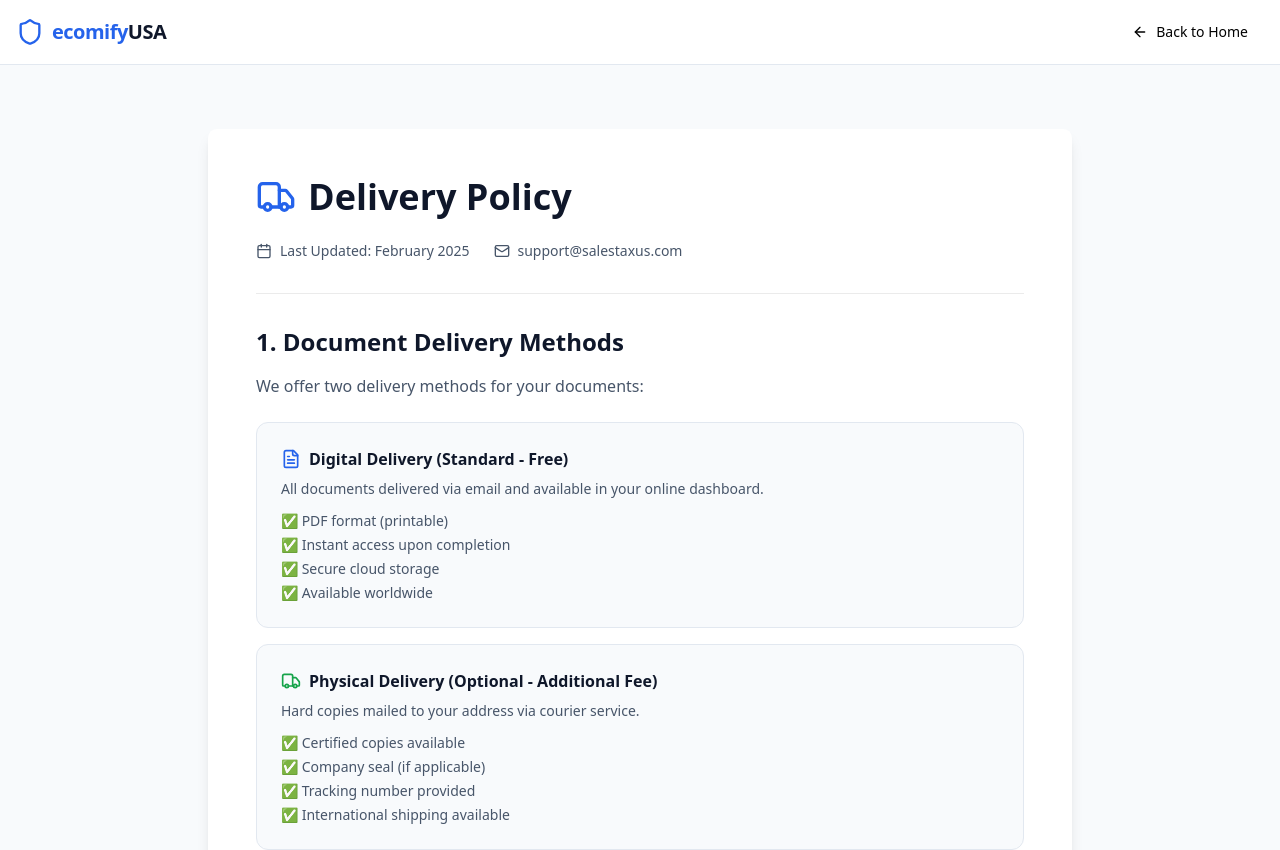
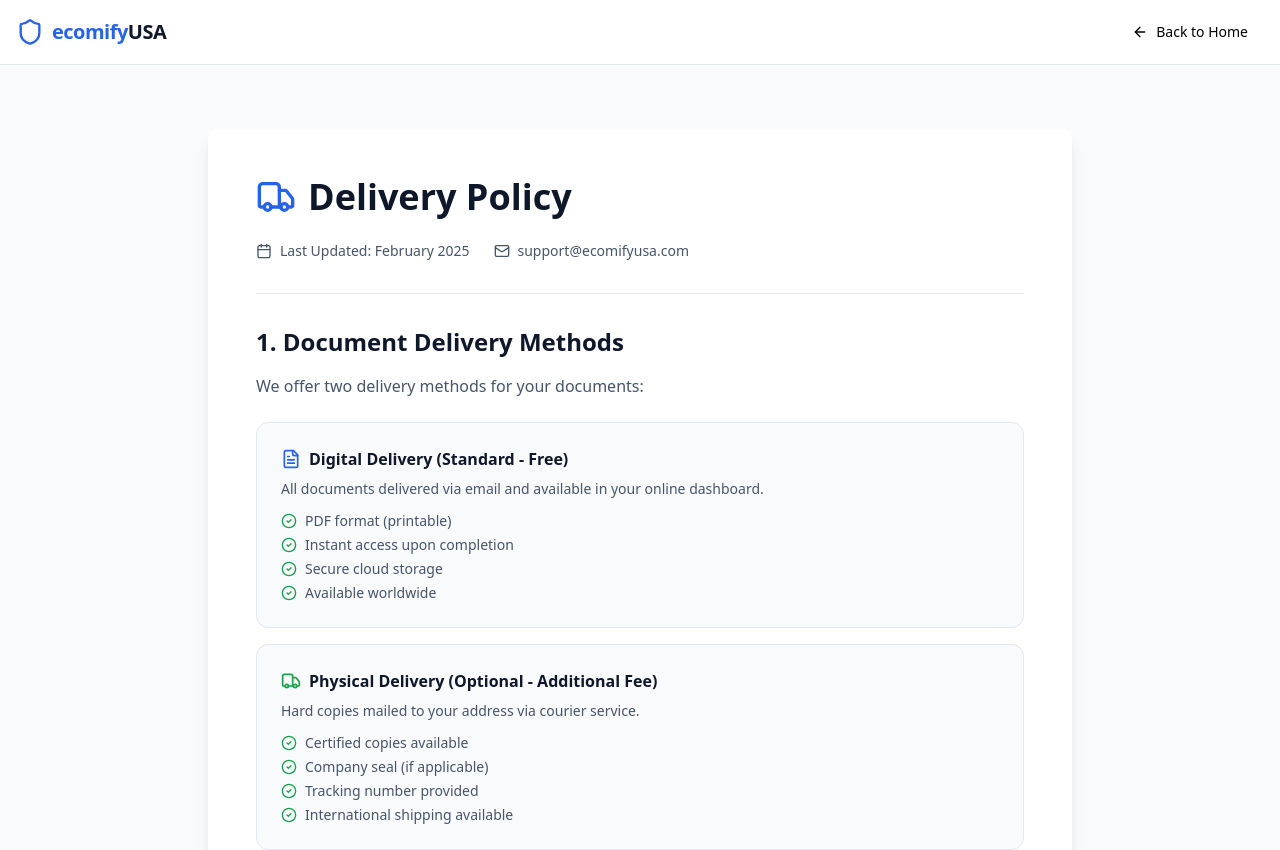
Before and after one commit to rawal7860/ecomifyUSA, a Next.js app: page /delivery-policy in a window 1280 px wide. Shown: the top 850 px of the page. Built offline with nearby package versions, Linux system fonts and the light colour scheme.

Commit message:
Edit /src/pages/delivery-policy.tsx

```diff
--- a/src/pages/delivery-policy.tsx
+++ b/src/pages/delivery-policy.tsx
@@ -1,18 +1,19 @@
 import React from "react";
 import Link from "next/link";
 import { useRouter } from "next/router";
-import { Building2, ArrowLeft, Truck, Mail, Calendar, Shield, Clock, FileText } from "lucide-react";
+import { Building2, ArrowLeft, Truck, Mail, Calendar, Shield, Clock, FileText, CheckCircle2 } from "lucide-react";
 import { Button } from "@/components/ui/button";
 import { Card, CardContent } from "@/components/ui/card";
 import { SEO } from "@/components/SEO";
 import Logo from "@/components/Logo";
+import Footer from "@/components/Footer";
 
 export default function DeliveryPolicyPage() {
     const router = useRouter();
 
     return (
         <>
-            <SEO title="Delivery Policy - Salestaxus LLC" description="Document delivery methods, processing times, and shipping information." />
+            <SEO title="Delivery Policy - ecomifyUSA" description="Document delivery methods, processing times, and shipping information." />
             <div className="min-h-screen bg-slate-50">
                 {/* Header */}
                 <header className="bg-white border-b border-slate-200 sticky top-0 z-50">
@@ -41,7 +42,7 @@ export default function DeliveryPolicyPage() {
                                 </div>
                                 <div className="flex items-center gap-2">
                                     <Mail className="w-4 h-4" />
-                                    <a href="mailto:support@salestaxus.com" className="hover:text-blue-600">support@salestaxus.com</a>
+                                    <a href="mailto:support@ecomifyusa.com" className="hover:text-blue-600">support@ecomifyusa.com</a>
                                 </div>
                             </div>
 
@@ -57,10 +58,10 @@ export default function DeliveryPolicyPage() {
                                         </h4>
                                         <p className="text-slate-600 text-sm mb-3">All documents delivered via email and available in your online dashboard.</p>
                                         <ul className="text-slate-600 text-sm space-y-1">
-                                            <li>✅ PDF format (printable)</li>
-                                            <li>✅ Instant access upon completion</li>
-                                            <li>✅ Secure cloud storage</li>
-                                            <li>✅ Available worldwide</li>
+                                            <li className="flex items-center gap-2"><CheckCircle2 className="w-4 h-4 text-green-600" /> PDF format (printable)</li>
+                                            <li className="flex items-center gap-2"><CheckCircle2 className="w-4 h-4 text-green-600" /> Instant access upon completion</li>
+                                            <li className="flex items-center gap-2"><CheckCircle2 className="w-4 h-4 text-green-600" /> Secure cloud storage</li>
+                                            <li className="flex items-center gap-2"><CheckCircle2 className="w-4 h-4 text-green-600" /> Available worldwide</li>
                                         </ul>
                                     </div>
 
@@ -71,10 +72,10 @@ export default function DeliveryPolicyPage() {
                                         </h4>
                                         <p className="text-slate-600 text-sm mb-3">Hard copies mailed to your address via courier service.</p>
                                         <ul className="text-slate-600 text-sm space-y-1">
-                                            <li>✅ Certified copies available</li>
-                                            <li>✅ Company seal (if applicable)</li>
-                                            <li>✅ Tracking number provided</li>
-                                            <li>✅ International shipping available</li>
+                                            <li className="flex items-center gap-2"><CheckCircle2 className="w-4 h-4 text-green-600" /> Certified copies available</li>
+                                            <li className="flex items-center gap-2"><CheckCircle2 className="w-4 h-4 text-green-600" /> Company seal (if applicable)</li>
+                                            <li className="flex items-center gap-2"><CheckCircle2 className="w-4 h-4 text-green-600" /> Tracking number provided</li>
+                                            <li className="flex items-center gap-2"><CheckCircle2 className="w-4 h-4 text-green-600" /> International shipping available</li>
                                         </ul>
                                     </div>
                                 </div>
@@ -207,7 +208,7 @@ export default function DeliveryPolicyPage() {
                                 <h2 className="text-2xl font-bold text-slate-900 mb-4">10. Contact Us</h2>
                                 <p className="text-slate-600 mb-6">For delivery questions or issues:</p>
                                 <div className="bg-slate-50 p-6 rounded-xl border border-slate-200">
-                                    <p className="text-slate-700 mb-2"><strong>Email:</strong> support@salestaxus.com</p>
+                                    <p className="text-slate-700 mb-2"><strong>Email:</strong> support@ecomifyusa.com</p>
                                     <p className="text-slate-700 mb-2"><strong>WhatsApp:</strong> +1 (307) 218-0376</p>
                                     <p className="text-slate-700"><strong>Response Time:</strong> 24-48 hours</p>
                                 </div>
@@ -215,6 +216,9 @@ export default function DeliveryPolicyPage() {
                         </CardContent>
                     </Card>
                 </div>
+
+                {/* ✅ ADDED FOOTER - This was missing! */}
+                <Footer />
             </div>
         </>
     );
```
